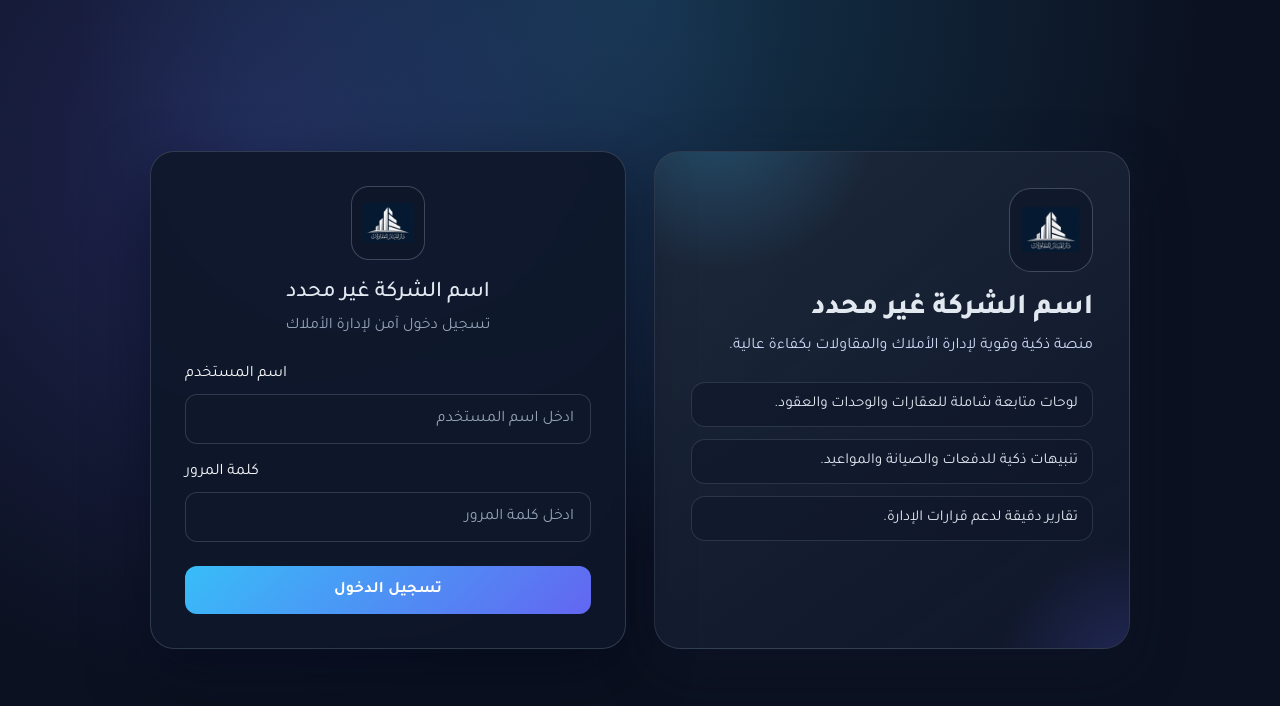
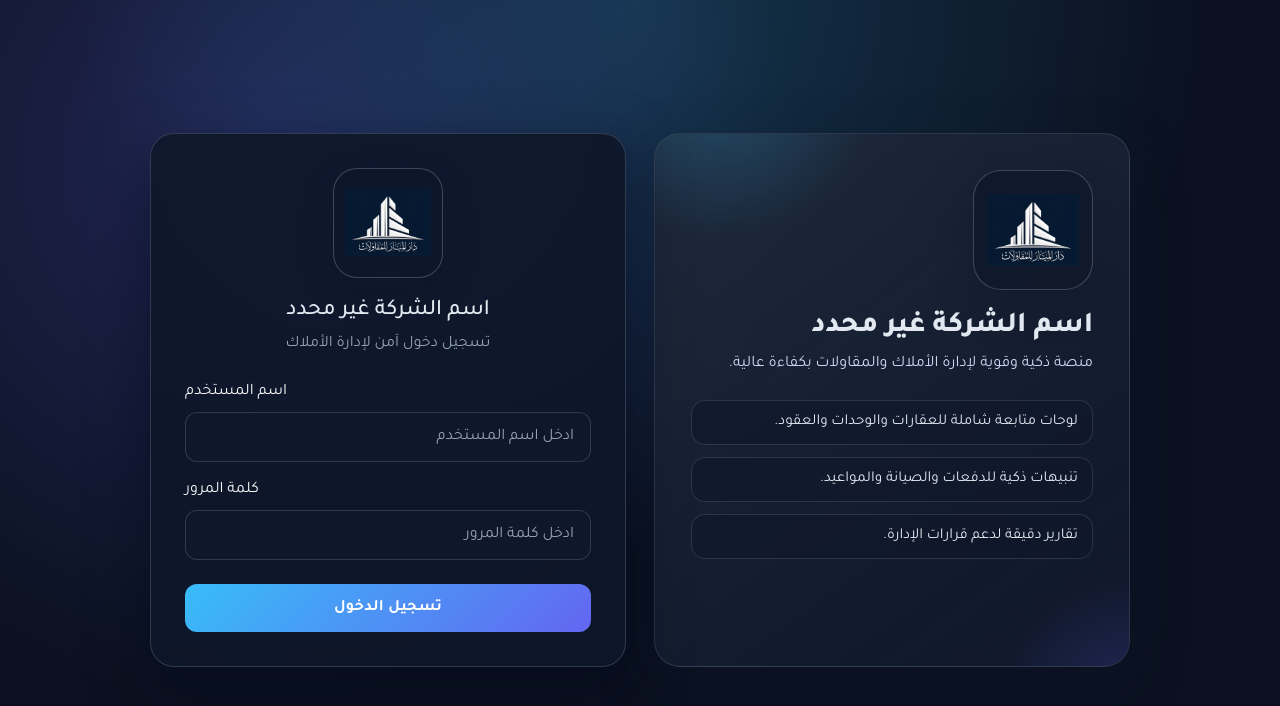
Before and after one commit to firstofdev/dmc, a PHP site: page /login.php in a window 1280 px wide. Shown: the top 706 px of the page. Run offline with PHP 8.4, Linux system fonts and the light colour scheme; data comes from the database, SQL or seed files in the repository; some libraries are stand-ins or nearby versions.

Commit message:
تكبير الشعار في صفحة الدخول والقائمة

```diff
--- a/includes/header.php
+++ b/includes/header.php
@@ -101,7 +101,7 @@ $company_name_safe = htmlspecialchars($company_name);
 
         /* Sidebar */
         .sidebar { width:280px; background:var(--sidebar-bg); border-left:1px solid var(--border); display:flex; flex-direction:column; padding:25px; z-index:20; box-shadow:var(--sidebar-shadow); backdrop-filter: blur(18px); }
-        .logo-wrapper { width: 100px; height: 100px; margin: 0 auto 20px; border-radius: 50%; background: var(--logo-bg); border: 2px solid var(--border); display: flex; align-items: center; justify-content: center; overflow: hidden; padding: 10px; transition: 0.3s; animation:floatLogo 6s ease-in-out infinite; }
+        .logo-wrapper { width: 120px; height: 120px; margin: 0 auto 22px; border-radius: 50%; background: var(--logo-bg); border: 2px solid var(--border); display: flex; align-items: center; justify-content: center; overflow: hidden; padding: 12px; transition: 0.3s; animation:floatLogo 6s ease-in-out infinite; }
         .logo-wrapper:hover { border-color: var(--primary); box-shadow: var(--glow); transform: scale(1.05); }
         .logo-img { max-width: 100%; max-height: 100%; object-fit: contain; }
         .nav-link { display:flex; align-items:center; gap:15px; padding:16px; margin-bottom:6px; border-radius:14px; color:var(--muted); text-decoration:none; font-weight:500; transition:0.3s; position:relative; overflow:hidden; }
@@ -131,7 +131,7 @@ $company_name_safe = htmlspecialchars($company_name);
         body.sidebar-collapsed .sidebar { width:90px; padding:20px 12px; }
         body.sidebar-collapsed .sidebar .nav-link { justify-content:center; gap:0; }
         body.sidebar-collapsed .sidebar .nav-link span { display:none; }
-        body.sidebar-collapsed .sidebar .logo-wrapper { width:60px; height:60px; margin-bottom:16px; }
+        body.sidebar-collapsed .sidebar .logo-wrapper { width:72px; height:72px; margin-bottom:16px; }
         body.sidebar-collapsed .sidebar h4, body.sidebar-collapsed .sidebar .tagline { display:none; }
         body.sidebar-collapsed .main { padding:35px; }
 
--- a/login.php
+++ b/login.php
@@ -94,19 +94,20 @@ try {
             background: radial-gradient(circle, rgba(99, 102, 241, 0.25), transparent 70%);
         }
         .brand-badge{
-            height: 84px;
-            width: 84px;
-            border-radius: 22px;
+            height: 120px;
+            width: 120px;
+            border-radius: 28px;
             background: rgba(15, 23, 42, 0.8);
             display: grid;
             place-items: center;
             margin-bottom: 20px;
             border: 1px solid rgba(148, 163, 184, 0.35);
+            box-shadow: 0 18px 35px rgba(15, 23, 42, 0.35);
             position: relative;
             z-index: 1;
         }
         .brand-badge img{
-            max-width: 70%;
+            max-width: 78%;
             height: auto;
         }
         .brand-title{
@@ -148,17 +149,18 @@ try {
             backdrop-filter: blur(8px);
         }
         .login-card .logo{
-            height: 74px;
-            width: 74px;
-            border-radius: 18px;
+            height: 110px;
+            width: 110px;
+            border-radius: 24px;
             background: rgba(15, 23, 42, 0.8);
             display: grid;
             place-items: center;
             margin: 0 auto 20px;
             border: 1px solid rgba(148, 163, 184, 0.35);
+            box-shadow: 0 14px 30px rgba(15, 23, 42, 0.35);
         }
         .login-card .logo img{
-            max-width: 70%;
+            max-width: 80%;
         }
         .login-card h2{
             font-size: 1.4rem;
```
